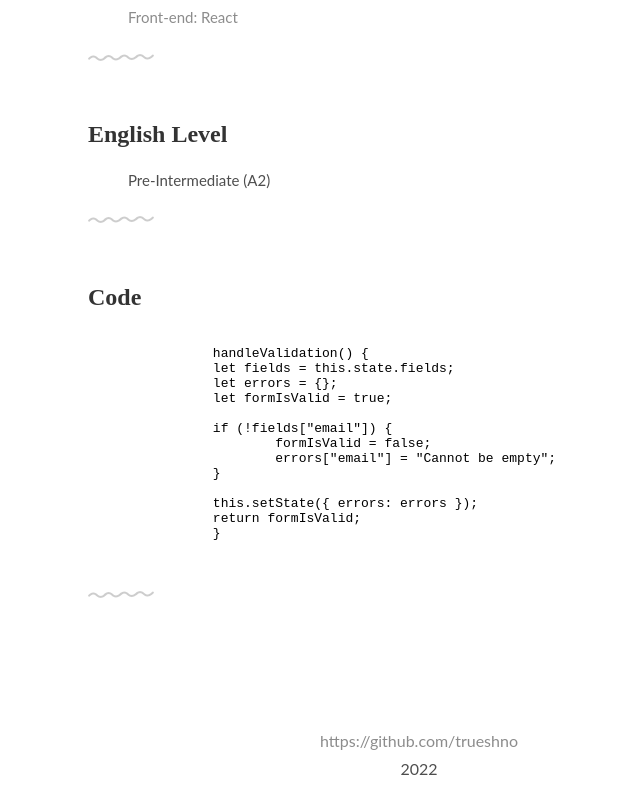
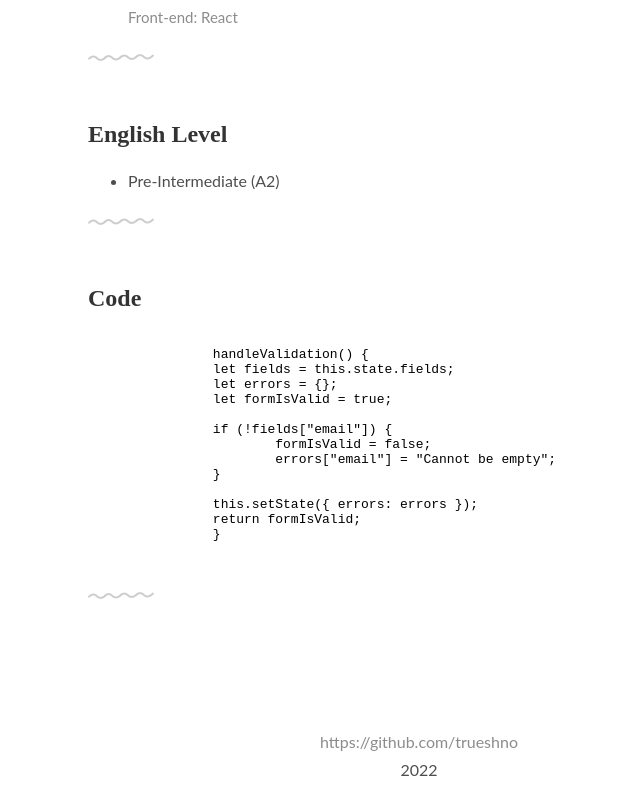
Before and after one commit to trueshno/SVChVS_Pas-PIR-201, a plain HTML site: page lab2/index.html in a window 1280 px wide. Shown: the part 1339-2139 px from the top of the page, without its empty margins (221-861 px from the left). Drawn offline with Linux system fonts and the light colour scheme.

Commit message:
fix: removed an unnecessary class selector

```diff
--- a/lab2/css/index.css
+++ b/lab2/css/index.css
@@ -97,12 +97,6 @@ header .nav-li
     color:#8c8c8c
 }
 
-.english .english-list
-{
-    list-style:none;
-    font-size:0.9375em;
-}
-
 footer
 {
     padding:50px 0px 0px 0px
```
